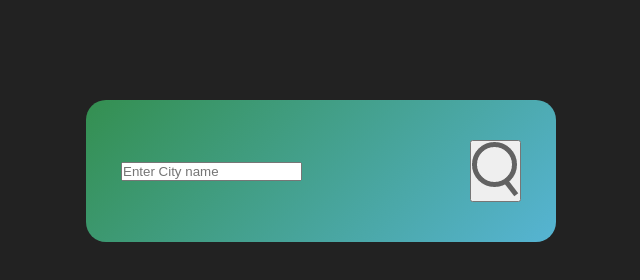
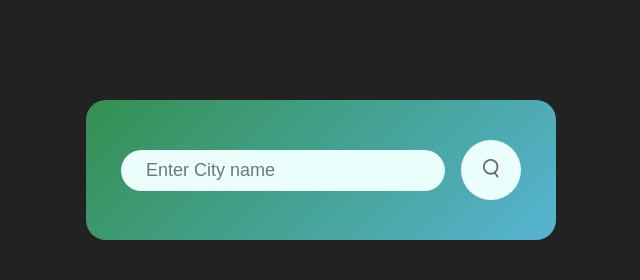
Before and after one commit to Slimdaddy254/weather-app, a plain HTML site: page index.html in a window 1280 px wide. Shown: the whole page, without its empty margins (319-959 px from the left). Drawn offline with Linux system fonts and the light colour scheme.

Commit message:
Style search input

```diff
--- a/style.css
+++ b/style.css
@@ -18,8 +18,32 @@
     text-align: center;
 }
 .search{
-width: 100%;
-display: flex;
-align-items: center;
-justify-content: space-between;
+    width: 100%;
+    display: flex;
+    align-items: center;
+    justify-content: space-between;
 }
+.search input{
+    border: 0;
+    outline: 0;
+    background: #ebfffc;
+    color: #555;
+    padding: 10px 25px;
+    border-radius: 30px;
+    flex: 1;
+    margin-right: 16px;
+    font-size: 18px;
+}
+.search button{
+    border: 0;
+    outline: 0;
+    background: #ebfffc;
+    border-radius: 50%;
+    width: 60px;
+    height: 60px;
+    cursor: pointer;
+}
+.search button img{
+    width: 16px;
+
+}
```
